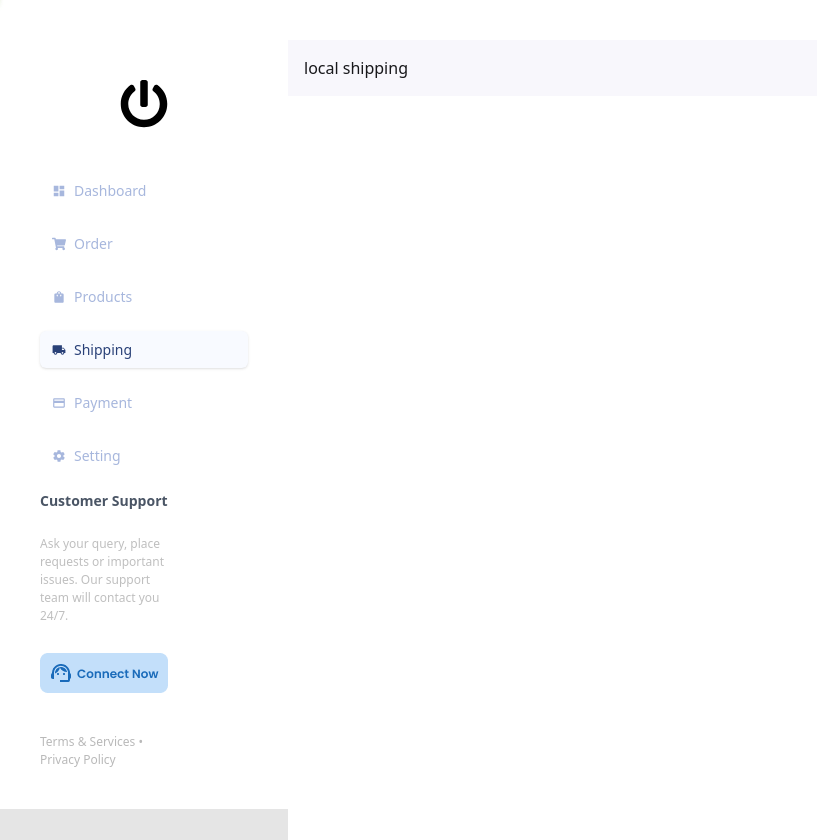
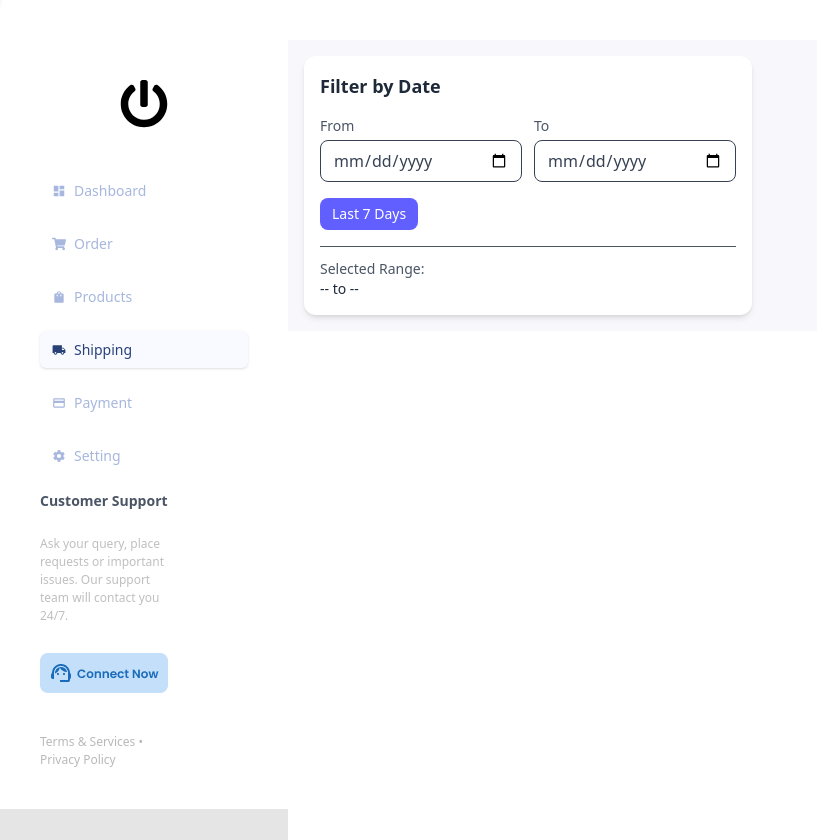
Before and after one commit to Rakibul-Hasan270/naturo_client, a React (Vite) app: page /dashboard/shipping in a window 1280 px wide. Shown: the whole page, without its empty margins (0-817 px from the left). Built offline with nearby package versions, Linux system fonts and the light colour scheme; no server answers.

Commit message:
attach a file and the task is to show the day's progress throughout the entrie day

```diff
--- a/src/pages/Dashboard/DashboardLocalShipping/DashboardLocalShipping.jsx
+++ b/src/pages/Dashboard/DashboardLocalShipping/DashboardLocalShipping.jsx
@@ -1,8 +1,62 @@
+import { useState } from "react";
 
 const DashboardLocalShipping = () => {
+    const [fromDate, setFromDate] = useState("");
+    const [toDate, setToDate] = useState("");
+
+    const formatDate = (date) => date.toISOString().slice(0, 10);
+
+    const setLast7Days = () => {
+        const today = new Date();
+        const last7 = new Date();
+        last7.setDate(today.getDate() - 7);
+        setFromDate(formatDate(last7));
+        setToDate(formatDate(today));
+    };
+
     return (
-        <div>
-    local shipping
+        <div className="p-4 bg-white rounded-xl shadow-md space-y-4 w-full max-w-md">
+            <h3 className="text-lg font-semibold text-gray-800">Filter by Date</h3>
+
+
+            <div className="grid grid-cols-2 gap-3">
+                <div>
+                    <label className="block text-sm font-medium text-gray-600 mb-1">From</label>
+                    <input
+                        type="date"
+                        value={fromDate}
+                        onChange={(e) => setFromDate(e.target.value)}
+                        className="w-full border rounded-lg px-3 py-2 text-gray-700 focus:ring focus:ring-indigo-200 outline-none"
+                    />
+                </div>
+                <div>
+                    <label className="block text-sm font-medium text-gray-600 mb-1">To</label>
+                    <input
+                        type="date"
+                        value={toDate}
+                        onChange={(e) => setToDate(e.target.value)}
+                        className="w-full border rounded-lg px-3 py-2 text-gray-700 focus:ring focus:ring-indigo-200 outline-none"
+                    />
+                </div>
+            </div>
+
+
+            <div className="flex gap-2">
+                <button
+                    onClick={setLast7Days}
+                    className="px-3 py-1.5 text-sm bg-indigo-500 text-white rounded-lg hover:bg-indigo-600"
+                >
+                    Last 7 Days
+                </button>
+            </div>
+
+
+            <div className="mt-4 border-t pt-3 text-sm text-gray-600">
+                <p>Selected Range:</p>
+                <p className="font-medium text-gray-800">
+                    {fromDate || "--"} to {toDate || "--"}
+                </p>
+            </div>
         </div>
     );
 };
```
